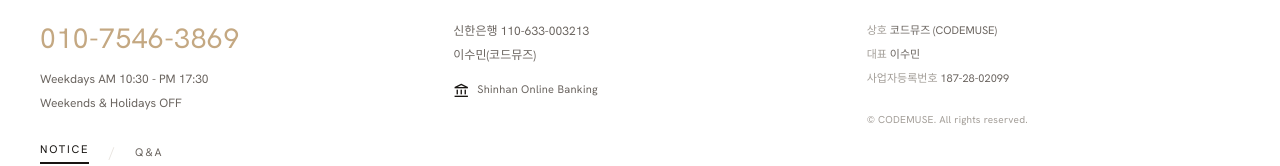
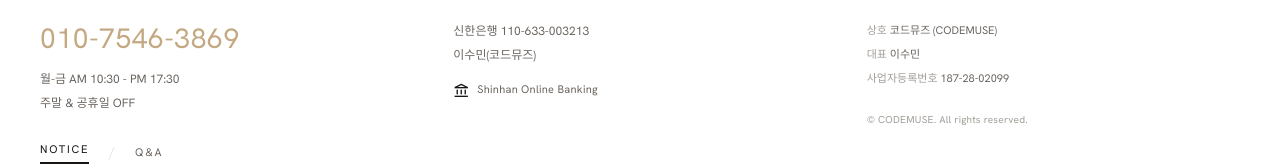
Before and after one commit to jaeohsumin-max/-, a React (Vite) app: page / in a window 1280 px wide. Shown: the part 3150-3316 px from the top of the page. Built offline with nearby package versions, Linux system fonts and the light colour scheme.

Commit message:
Update footer business hours labels to Korean.

```diff
--- a/src/components/Footer.jsx
+++ b/src/components/Footer.jsx
@@ -14,8 +14,8 @@
               010-7546-3869
             </p>
             <ul className="space-y-1 text-xs leading-relaxed mb-6">
-              <li>Weekdays AM 10:30 - PM 17:30</li>
-              <li>Weekends &amp; Holidays OFF</li>
+              <li>월-금 AM 10:30 - PM 17:30</li>
+              <li>주말 &amp; 공휴일 OFF</li>
             </ul>
             <div className="flex items-center gap-5 pt-1">
               <button
```
